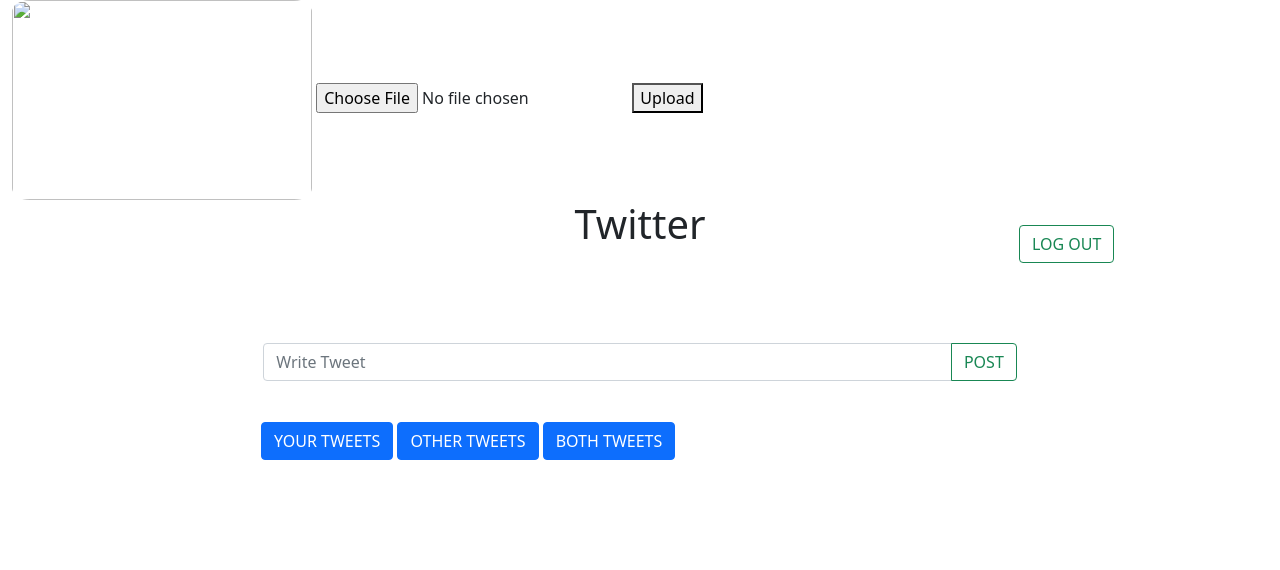
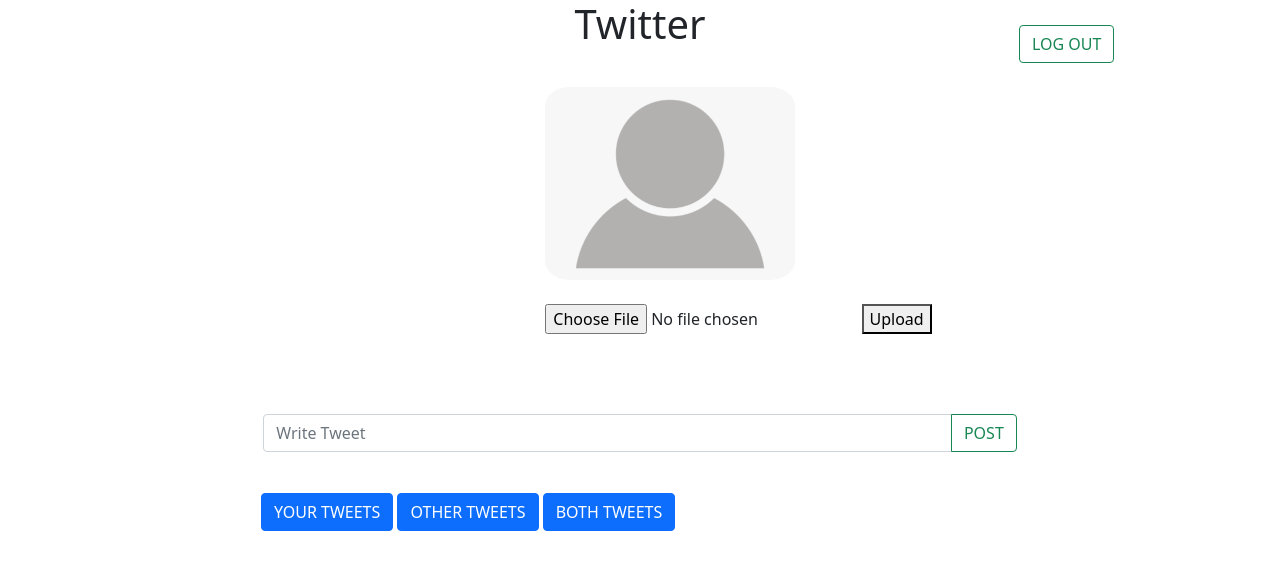
Before and after one commit to muhammadmuaazmadni/Twitter, a website: page public/tweet.html in a window 1280 px wide. Drawn offline with nearby package versions, Linux system fonts and the light colour scheme; no server answers.

Commit message:
pic added

```diff
--- a/public/tweet.html
+++ b/public/tweet.html
@@ -28,6 +28,8 @@
         li {
             flex: 0 0 auto;
         }
+
+
     </style>
 </head>
 
@@ -35,22 +37,6 @@
 
     <div class="container-fluid">
         <div class="row">
-            <form onsubmit="return upload()">
-                <!-- dont get confused with return keyword inside onsubmit,
-            it is there to prevent html page to reload/default behaviour,
-            and this have nothing to do with actual file upload process
-            but if you remove it page will reload on submit -->
-
-
-                <img src="" id="show_pic" style="border-radius:6% ;" width="300px" height="200px">
-
-                <input required type="file" id="fileInput" onchange="previewFile()">
-                <button type="submit"> Upload </button>
-
-
-            </form>
-
-
             <div class="col" style="text-align: center; margin-top: 25px;">
                 <h2 id="name"></h2>
                 <h5 id="email"></h5>
@@ -60,6 +46,33 @@
             </div>
             <div class="col" style="text-align: center; margin-top: 25px;">
                 <button type="button" onclick="logout()" class="btn btn-outline-success">LOG OUT</button>
+            </div>
+            <br>
+            <br>
+        </div>
+        <br>
+        <div class="row">
+            <br>
+            <br>
+            <div class="col-5">
+
+            </div>
+            <div class="col">
+                <form onsubmit="return upload()">
+                    <!-- dont get confused with return keyword inside onsubmit,
+                it is there to prevent html page to reload/default behaviour,
+                and this have nothing to do with actual file upload process
+                but if you remove it page will reload on submit -->
+
+
+                    <img src="./../defaul.png" id="show_pic" style="border-radius:10% ;" width="250px">
+                    <br>
+                    <br>
+                    <input required type="file" id="fileInput" onchange="previewFile()">
+                    <button type="submit"> Upload </button>
+
+
+                </form>
             </div>
         </div>
         <div class="row">
```
Also changed, not shown: defaul.png (added).
